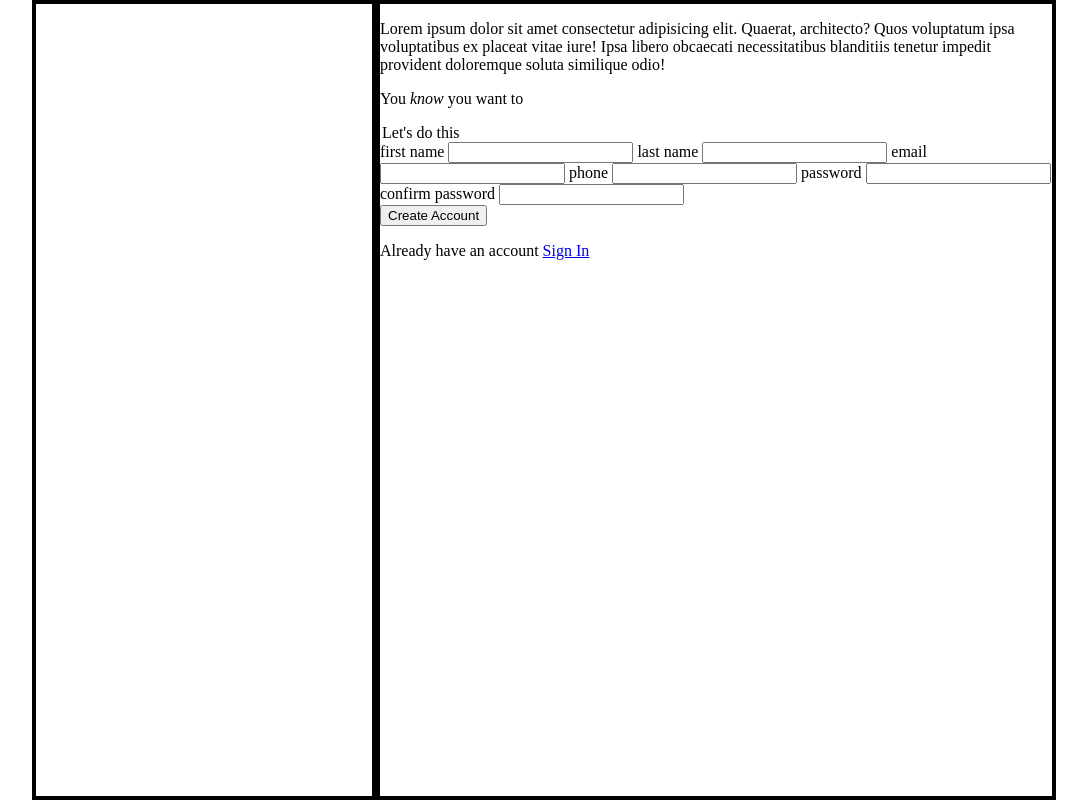
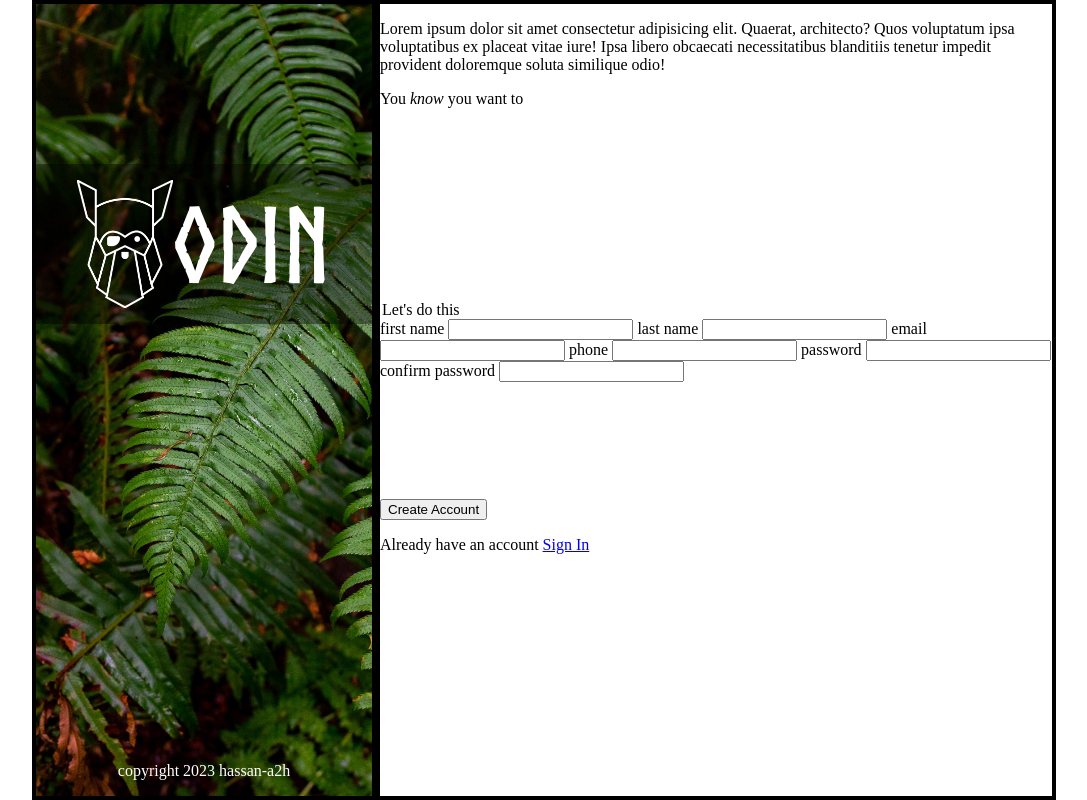
Before and after one commit to hassan-a2h/sign-up-form, a plain HTML site: page index.html in a window 1280 px wide. Shown: the whole page, without its empty margins (96-1183 px from the left). Drawn offline with Linux system fonts and the light colour scheme.

Commit message:
Import required assets, stylize sidebar to have hero and copyright.
Import font-face, background image and logo for sidebar. Use position system and flex to position elements to their respective place.

```diff
--- a/index.html
+++ b/index.html
@@ -9,7 +9,16 @@
 </head>
 <body>
   <div class="container">
-    <div class="sidebar"></div>
+    <div class="sidebar">
+      <div class="branding">
+        <img src="assets/odin-lined.png" alt="logo">
+        <p>odin</p>
+      </div>
+
+      <div class="copyright">
+        <p>copyright 2023 hassan-a2h</p>
+      </div>
+    </div>
 
     <div class="form-container">
       <div class="info">
--- a/styles.css
+++ b/styles.css
@@ -1,3 +1,12 @@
+:root {
+  --sidebar-hero-height: 20vh;
+}
+
+@font-face {
+  font-family: norse-font;
+  src: url(assets/Norse-Bold.otf);
+}
+
 body {
   margin: 0 10vw;
   padding: 0;
@@ -13,6 +22,56 @@ body {
 
 .form-container {
   flex: 2;
+  display: flex;
+  flex-direction: column;
+}
+
+.form-container > * {
+  flex: 3;
+}
+
+.form-container > .form {
+  flex: 2;
+}
+
+.sidebar {
+  background-image: url(assets/halie-west-25xggax4bSA-unsplash.jpg);
+  background-position: left top;
+  background-size: cover;
+}
+
+.sidebar > .branding {
+  width: 100%;
+  height: var(--sidebar-hero-height);
+  display: flex;
+  position: relative;
+  top: 20vh;
+  justify-content: center;
+  align-items: center;
+  background: rgba(0,0,0,0.4);
+}
+
+.sidebar > .branding > img {
+  width: 12vh;
+  height: auto;
+}
+
+.branding p {
+  display: inline;
+  font-family: norse-font;
+  font-size: 6.5rem;
+  color: white;
+}
+
+.sidebar .copyright {
+  height: calc(100% - var(--sidebar-hero-height));
+  display: flex;
+  justify-content: center;
+  align-items: flex-end;
+}
+
+.sidebar .copyright p {
+  color: white;
 }
 
 .form-container, .sidebar {
```
Also changed, not shown: assets/Norse-Bold.otf (added), assets/halie-west-25xggax4bSA-unsplash.jpg (added), assets/odin-lined.png (added).
